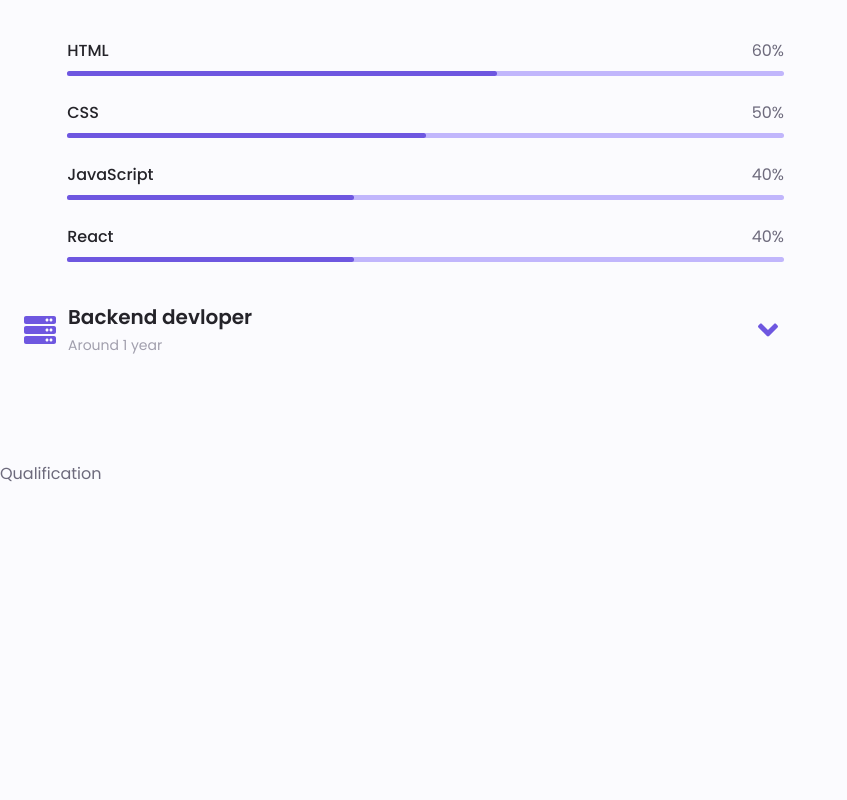
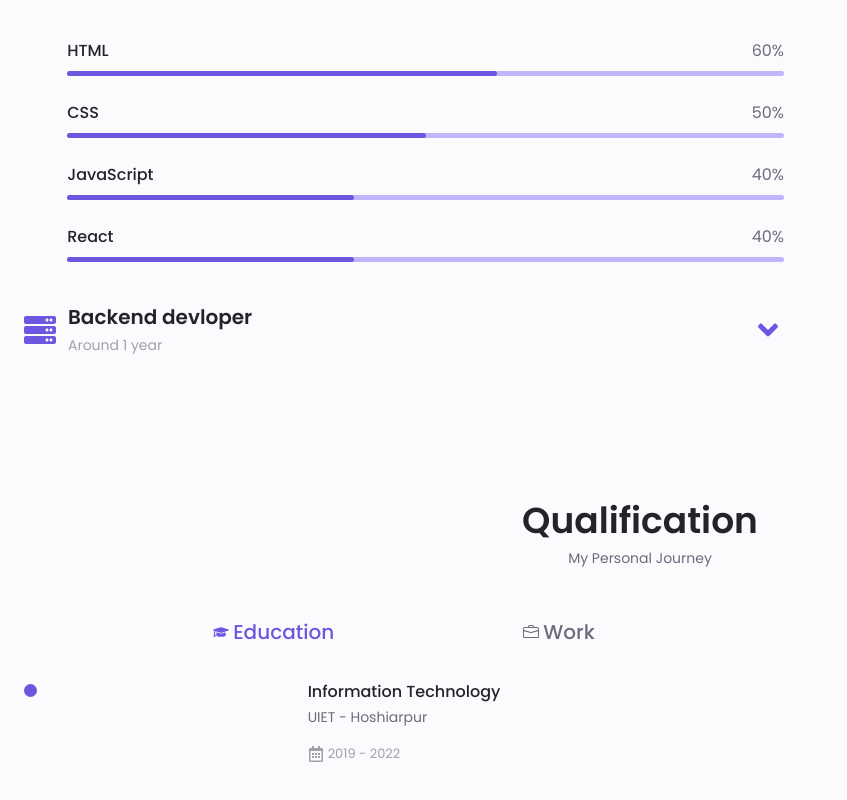
Before and after one commit to JashanDhiman/JD_Portfolio, a React (Create React App) app: page / in a window 1280 px wide. Shown: the part 1447-2247 px from the top of the page, without its empty margins (0-847 px from the left). Before the commit the page ends 1981 px from the top, so only its background shows below. Built offline with nearby package versions, Linux system fonts and the light colour scheme.

Commit message:
qualification completed

```diff
--- a/src/components/Qualification.js
+++ b/src/components/Qualification.js
@@ -1,7 +1,89 @@
 import React from "react";
+import { FaGraduationCap, FaRegCalendarAlt } from "react-icons/fa";
+import { BsBriefcase } from "react-icons/bs";
+import { useState } from "react/cjs/react.development";
 
 const Qualification = () => {
-  return <div>Qualification</div>;
+  const [work, setwork] = useState(true);
+  return (
+    <section className="qualification section">
+      <h2 className="section_title">Qualification</h2>
+      <span className="section_subtitle">My Personal Journey</span>
+      <div className="qualification_container container">
+        <div className="qualification_tabs">
+          <div
+            className={`qualification_button button--flex ${
+              work ? "active" : null
+            }`}
+            onClick={() => setwork(true)}
+          >
+            <i className="r_icons qualification_icon">
+              <FaGraduationCap />
+            </i>
+            Education
+          </div>
+          <div
+            className={`qualification_button button--flex ${
+              work ? null : "active"
+            }`}
+            onClick={() => setwork(false)}
+          >
+            <i className="r_icons qualification_icon">
+              <BsBriefcase />
+            </i>
+            Work
+          </div>
+        </div>
+        <div className="qualifiction_sections">
+          {work ? (
+            <div className="qualification_content">
+              <div className="qualification_data">
+                <div>
+                  <span className="qualification_rounder"></span>
+                  <span className="qualification_line"></span>
+                </div>
+                <div>
+                  <h3 className="qualification_title">
+                    Information Technology
+                  </h3>
+                  <span className="qualification_subtitle">
+                    UIET - Hoshiarpur
+                  </span>
+                  <div className="qualification_calendar">
+                    <i className="r_icons qualification_icon">
+                      <FaRegCalendarAlt />
+                    </i>
+                    2019 - 2022
+                  </div>
+                </div>
+              </div>
+            </div>
+          ) : (
+            <div className="qualification_content">
+              <div className="qualification_data">
+                <div>
+                  <span className="qualification_rounder"></span>
+                  <span className="qualification_line"></span>
+                </div>
+                <div>
+                  <h3 className="qualification_title">React</h3>
+                  <span className="qualification_subtitle">
+                    CueBlocks - Mohali
+                  </span>
+                  <div className="qualification_calendar">
+                    <i className="r_icons qualification_icon">
+                      <FaRegCalendarAlt />
+                    </i>
+                    Working
+                  </div>
+                </div>
+              </div>
+            </div>
+          )}
+        </div>
+      </div>
+    </section>
+  );
 };
 
 export default Qualification;
--- a/src/styles/styles.css
+++ b/src/styles/styles.css
@@ -405,7 +405,53 @@ img {
   transform: rotate(-180deg);
 }
 /*==================== QUALIFICATION ====================*/
-
+.qualification_tabs {
+  display: flex;
+  justify-content: space-evenly;
+  margin-bottom: var(--mb-2);
+}
+.qualification_button {
+  font-size: var(--h3-font-size);
+  font-weight: var(--font-medium);
+  cursor: pointer;
+  display: flex;
+}
+.qualification_button:hover,
+.active {
+  color: var(--first-color);
+}
+.qualification_calendar {
+  display: flex;
+}
+.qualification_icon {
+  font-size: 1rem;
+  margin-right: var(--mb-0-25);
+}
+.qualification_data {
+  display: grid;
+  grid-template-columns: 1fr max-content 1fr;
+  column-gap: 1.5rem;
+}
+.qualification_title {
+  font-size: var(--normal-font-size);
+  font-weight: var(--font-medium);
+}
+.qualification_subtitle {
+  display: inline-block;
+  font-size: var(--small-font-size);
+  margin-bottom: var(--mb-1);
+}
+.qualification_calendar {
+  font-size: var(--smaller-font-size);
+  color: var(--text-color-light);
+}
+.qualification_rounder {
+  display: inline-block;
+  width: 13px;
+  height: 13px;
+  background-color: var(--first-color);
+  border-radius: 50%;
+}
 /*==================== SERVICES ====================*/
 
 /* Active Modal */
```
